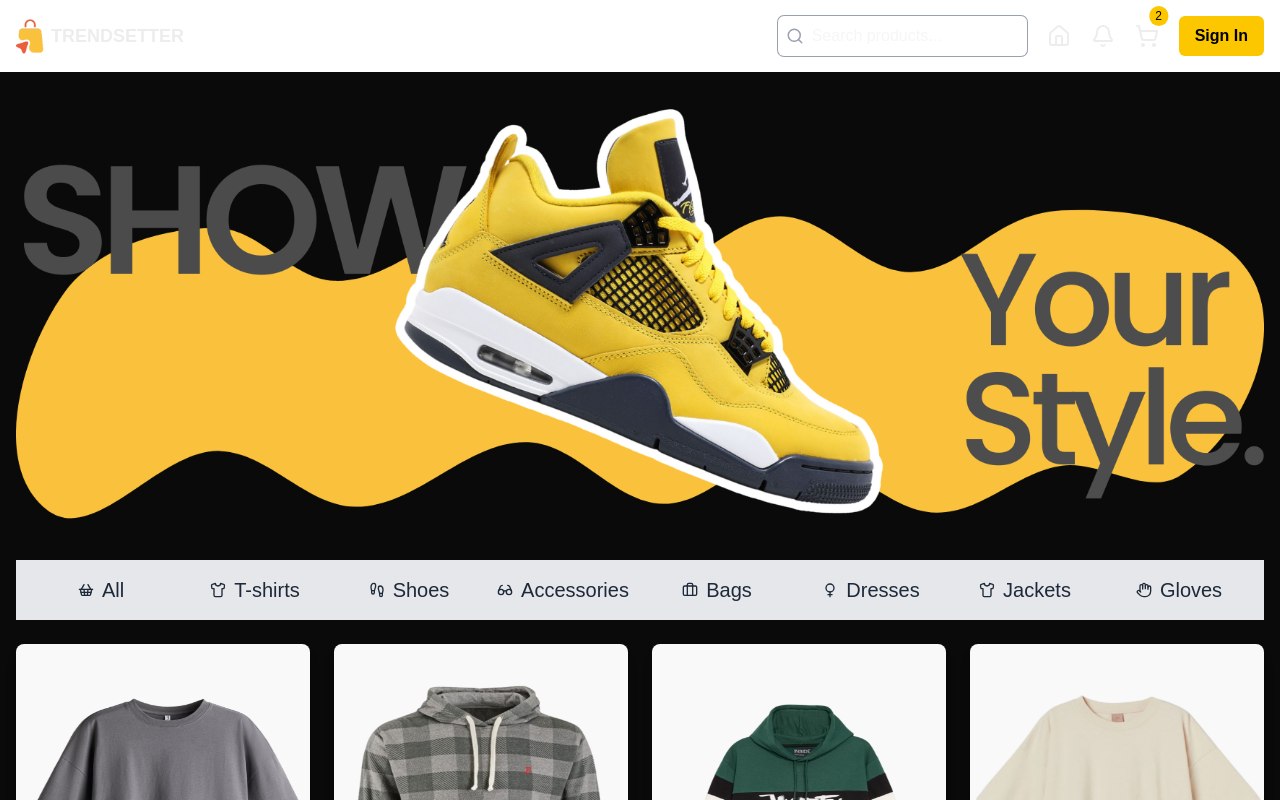
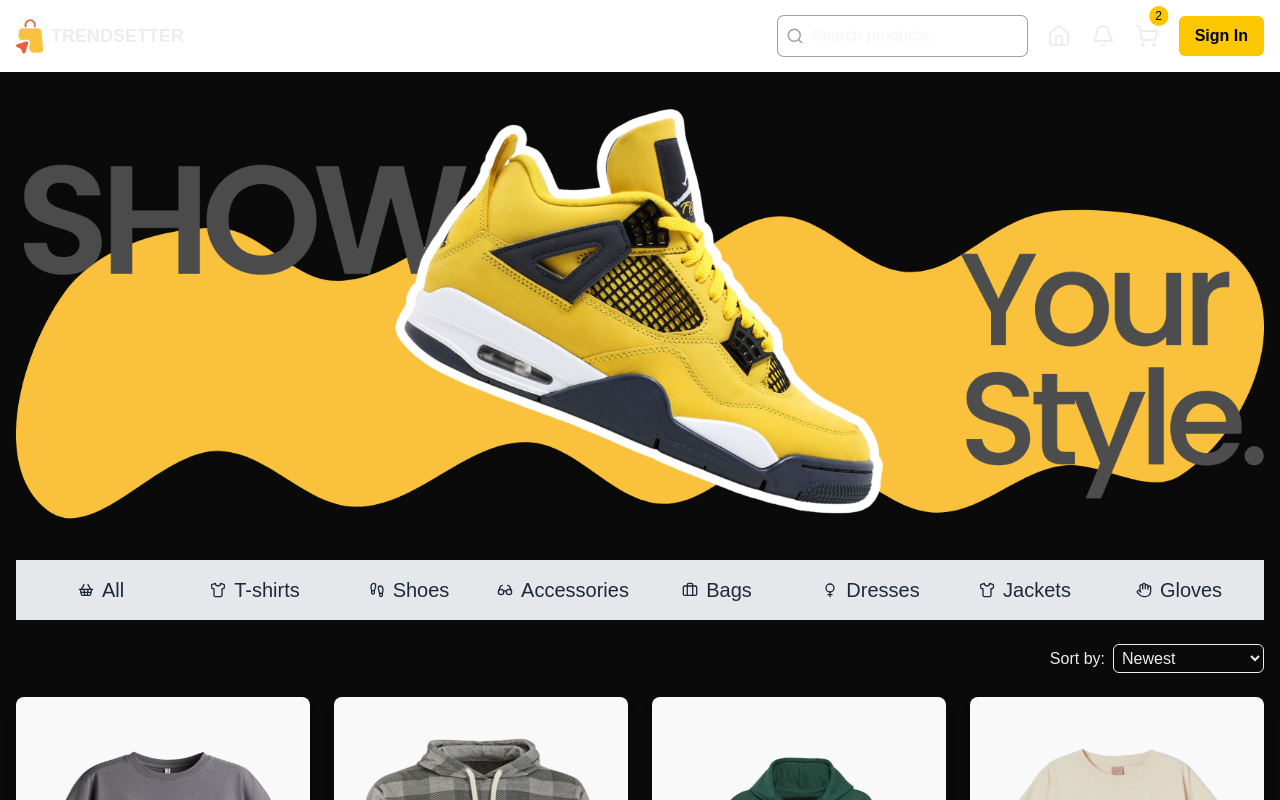
Before and after one commit to kaykool/eocm-v1, a Next.js app: page / in a window 1280 px wide. Shown: the top 800 px of the page. Built offline with nearby package versions, Linux system fonts and the light colour scheme.

Commit message:
enhance HomeCatalog component by adding EDropdown for sorting and update page layout

```diff
--- a/src/app/_components/HomeCatalog.tsx
+++ b/src/app/_components/HomeCatalog.tsx
@@ -1,11 +1,14 @@
 import Categories from "@/components/Categories";
+import { EDropdown } from "@/components/EDropdown";
 import ProductsGrid from "@/components/ProductsGrid";
-import { productsDummy } from "@/data";
+import { productsDummy, sortList } from "@/data";
 
 const HomeCatalog = async () => {
   return (
     <div className="flex flex-col gap-6 ">
       <Categories />
+      <EDropdown name="sortBy" data={sortList} />
+
       <ProductsGrid products={productsDummy} />
     </div>
   );
--- a/src/app/page.tsx
+++ b/src/app/page.tsx
@@ -14,6 +14,7 @@ export default async function Home({
       <div className="relative aspect-3/1 w-full">
         <Image src="/featured.png" fill alt="hero image" />
       </div>
+
       <HomeCatalog />
       <ViewAllButton category={category} />
     </div>
```
